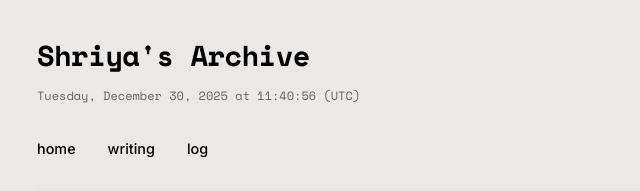
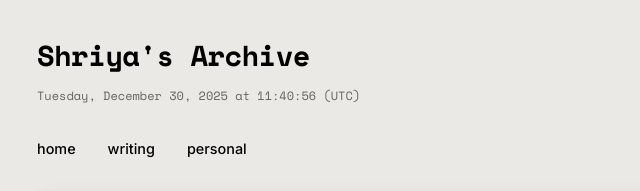
Before and after one commit to Shriya32/shriya32.github.io, a plain HTML site: page index.html in a window 1280 px wide. Shown: the top 191 px of the page, 185-825 px from the left. Drawn offline with nearby package versions, Linux system fonts and the light colour scheme.

Commit message:
Update index.html

```diff
--- a/index.html
+++ b/index.html
@@ -284,8 +284,7 @@
     <nav>
         <a href="/">home</a>
         <a href="/writing">writing</a>
-        <a href="/log">log</a>
-    </nav>
+        <a href="/personal">personal</a>    </nav>
 
     <div class="paper">
         <div class="content">
```
